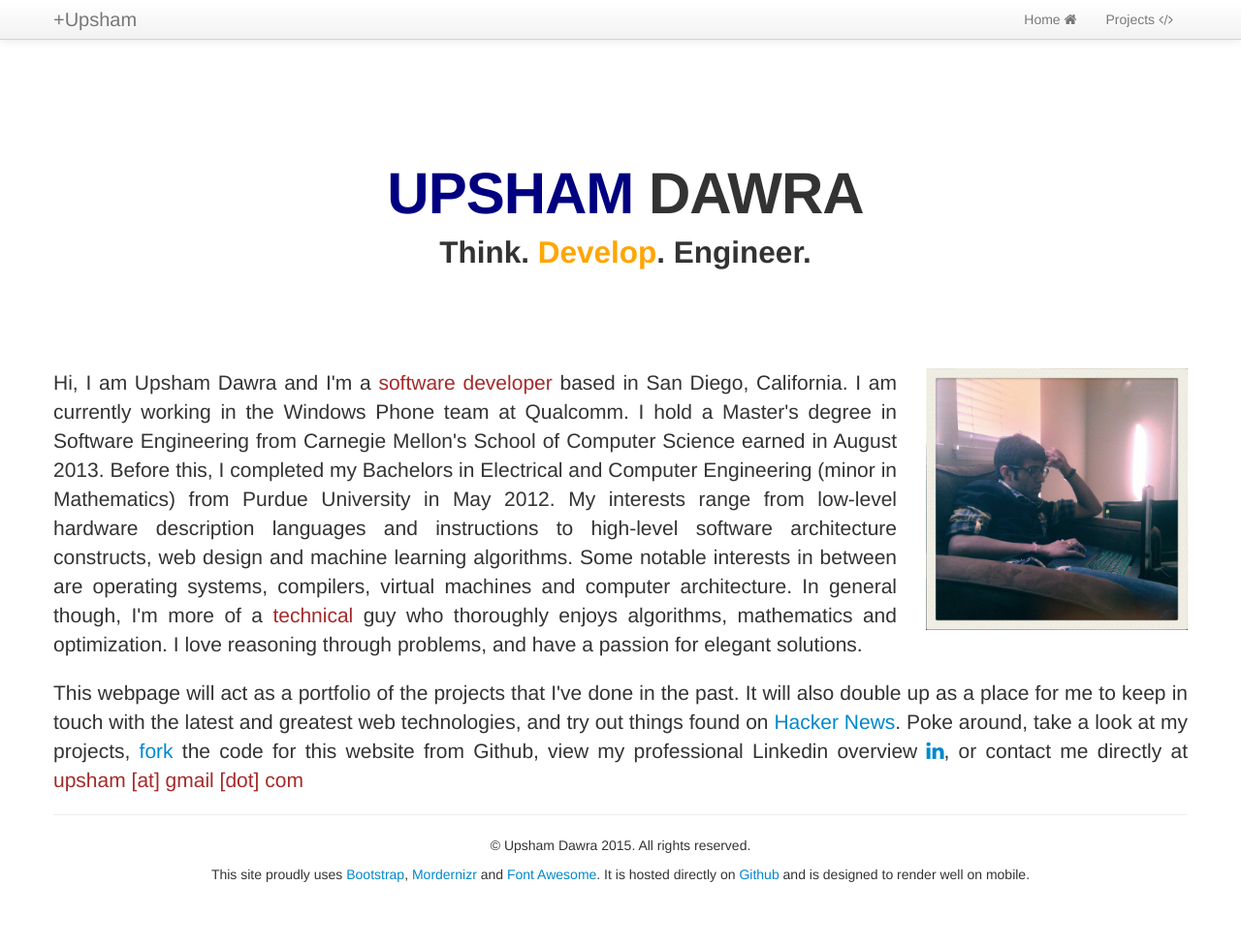
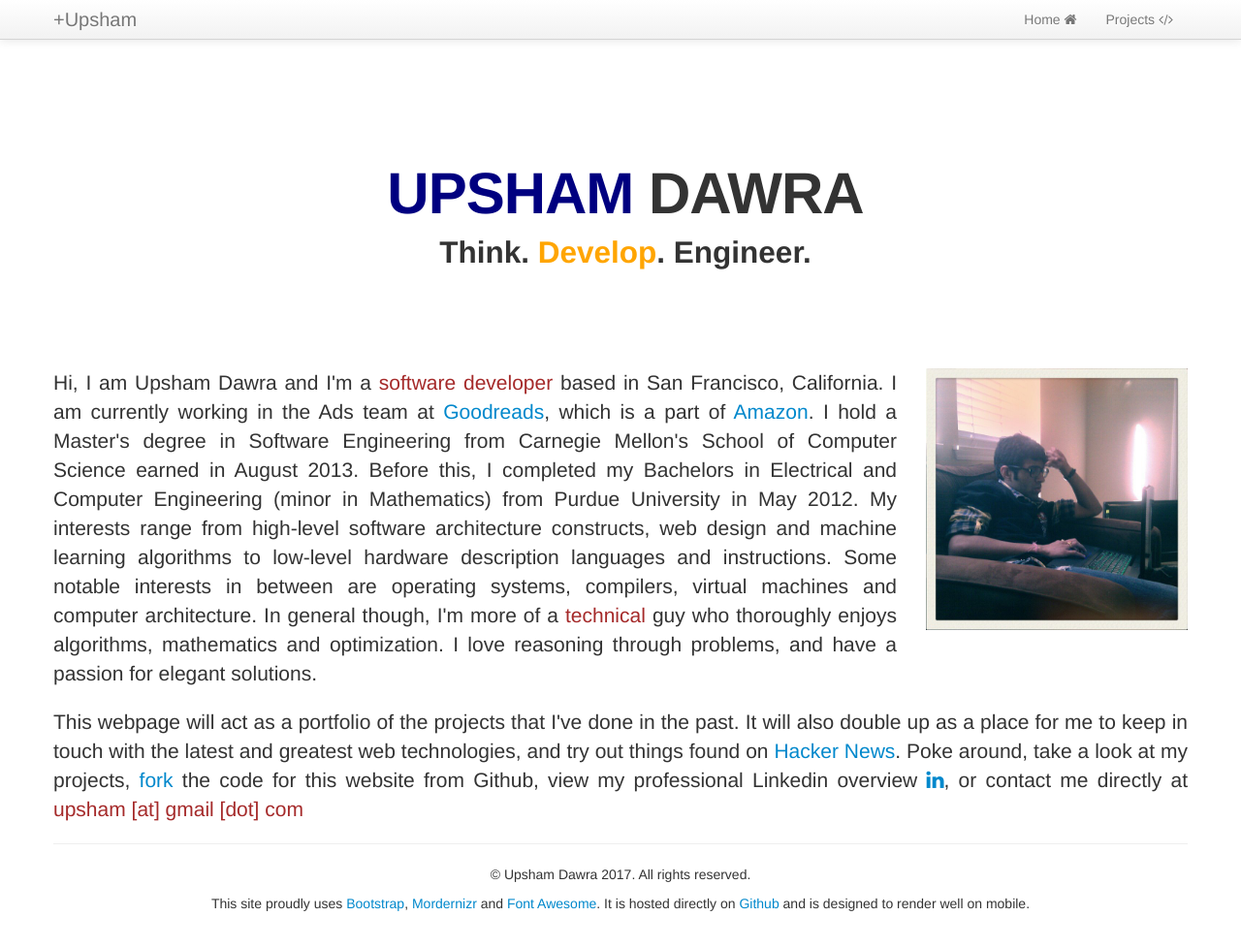
Before and after one commit to Upsham/upsham.github.io, a plain HTML site: page index.html in a window 1280 px wide. Shown: the whole page at 97% size. Drawn offline with nearby package versions, Linux system fonts and the light colour scheme.

Commit message:
Updating description for 2017

```diff
--- a/index.html
+++ b/index.html
@@ -91,9 +91,9 @@
  			<div class="row">
                 <div class="span9">
                     <p class="lead" align="justify">
-                    Hi, I am Upsham Dawra and I'm a <span style="color:brown">software developer</span> based in San Diego, California. I am currently working in the Windows Phone team at Qualcomm. I hold a Master's degree in Software Engineering from Carnegie Mellon's School of Computer Science earned in August 2013.
+                    Hi, I am Upsham Dawra and I'm a <span style="color:brown">software developer</span> based in San Francisco, California. I am currently working in the Ads team at <a href="https://www.goodreads.com/" target="_blank">Goodreads</a>, which is a part of <a href="https://www.amazon.com/" target="_blank">Amazon</a>. I hold a Master's degree in Software Engineering from Carnegie Mellon's School of Computer Science earned in August 2013.
                     Before this, I completed my Bachelors in Electrical and Computer Engineering (minor in Mathematics) from Purdue University in May 2012.
-                    My interests range from low-level hardware description languages and instructions to high-level software architecture constructs, web design and machine learning algorithms. Some notable interests in between are operating systems, compilers, virtual machines and computer architecture.
+                    My interests range from high-level software architecture constructs, web design and machine learning algorithms to low-level hardware description languages and instructions. Some notable interests in between are operating systems, compilers, virtual machines and computer architecture.
                     In general though, I'm more of a <span style="color:brown">technical</span> guy who thoroughly enjoys algorithms, mathematics and optimization.
                     I love reasoning through problems, and have a passion for elegant solutions.</p>
                 </div>
@@ -111,7 +111,7 @@
             <hr>
 
             <footer>
-                <p style="text-align:center">&copy; Upsham Dawra 2015. All rights reserved.</p>
+                <p style="text-align:center">&copy; Upsham Dawra 2017. All rights reserved.</p>
                 <p style="text-align:center">This site proudly uses <a href="http://twitter.github.io/bootstrap/" target="_blank">Bootstrap</a>, <a href="http://modernizr.com/" target="_blank">Mordernizr</a> and <a href="http://fortawesome.github.io/Font-Awesome/" target="_blank">Font Awesome</a>. It is hosted directly on <a href="https://github.com/">Github</a> and is designed to render well on mobile.</p>
             </footer>
 
```
